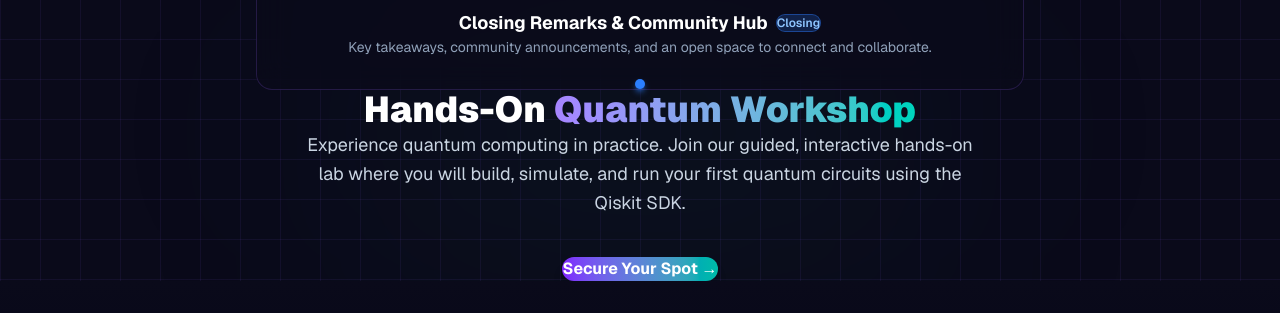
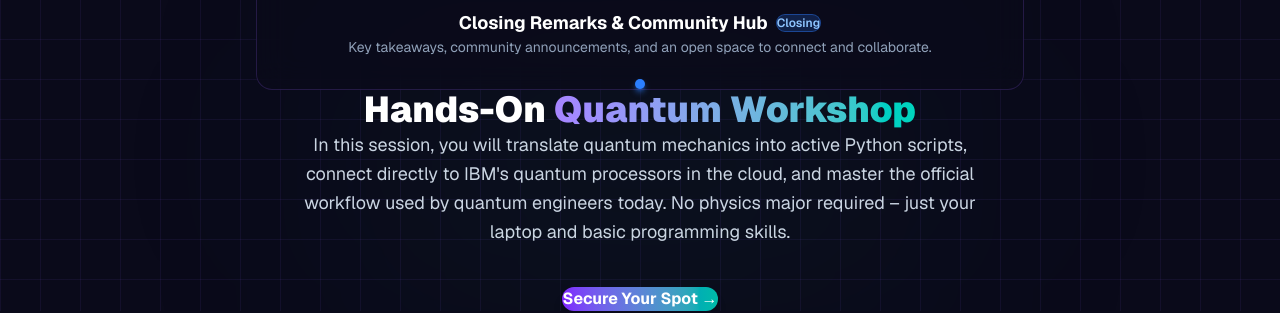
Before and after one commit to Reef-7/Qiskit-Fall-Fest-Colman-Site-, a Next.js app: page / in a window 1280 px wide. Shown: the part 3600-3913 px from the top of the page. Built offline with nearby package versions, Linux system fonts and the light colour scheme.

Commit message:
Update Workshop Description

```diff
--- a/src/components/EventDetailsSection.tsx
+++ b/src/components/EventDetailsSection.tsx
@@ -128,9 +128,7 @@ export default function EventDetailsSection() {
                         </span>
                     </h3>
                     <p className="text-slate-300 max-w-2xl mb-10 text-lg leading-relaxed" style={{ margin: "0 auto 2.5rem" }}>
-                        Experience quantum computing in practice. Join our guided, interactive
-                        hands-on lab where you will build, simulate, and run your first quantum
-                        circuits using the Qiskit SDK.
+                        In this session, you will translate quantum mechanics into active Python scripts, connect directly to IBM&apos;s quantum processors in the cloud, and master the official workflow used by quantum engineers today. No physics major required – just your laptop and basic programming skills.
                     </p>
                     <a
                         href="#register"
```
